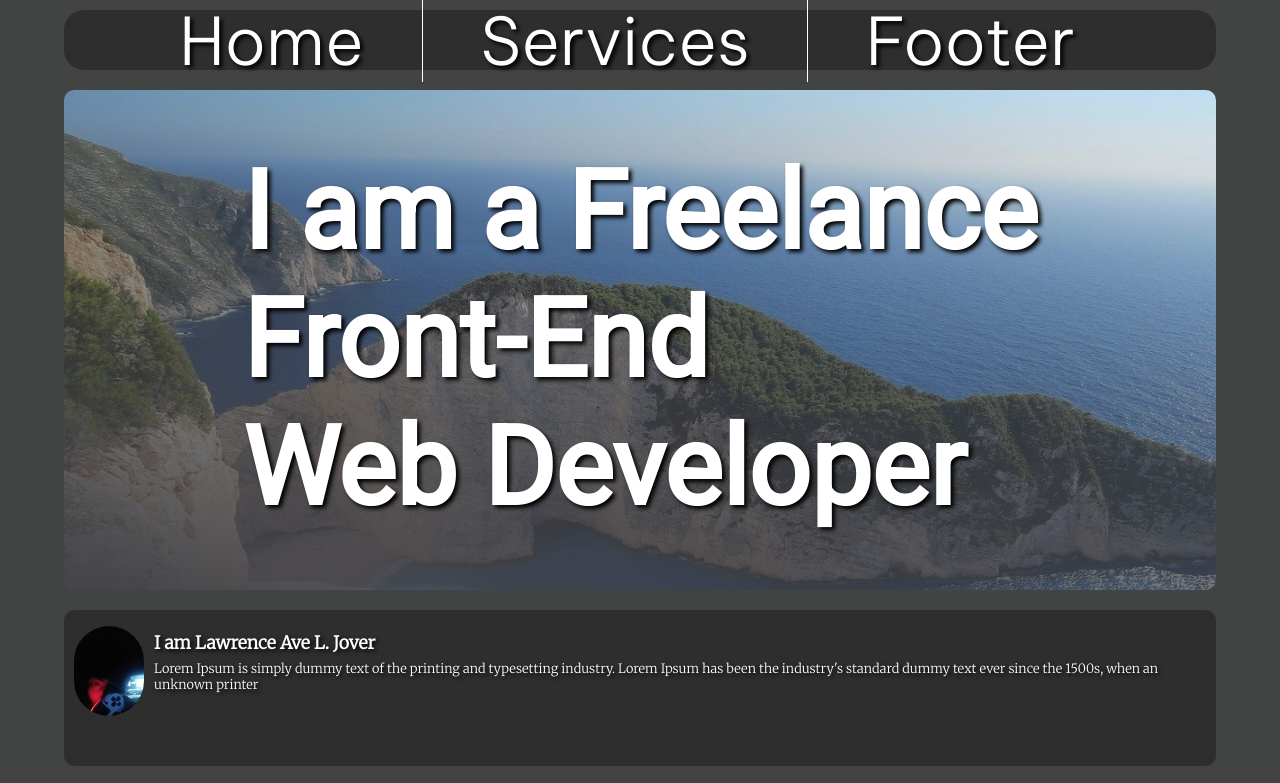
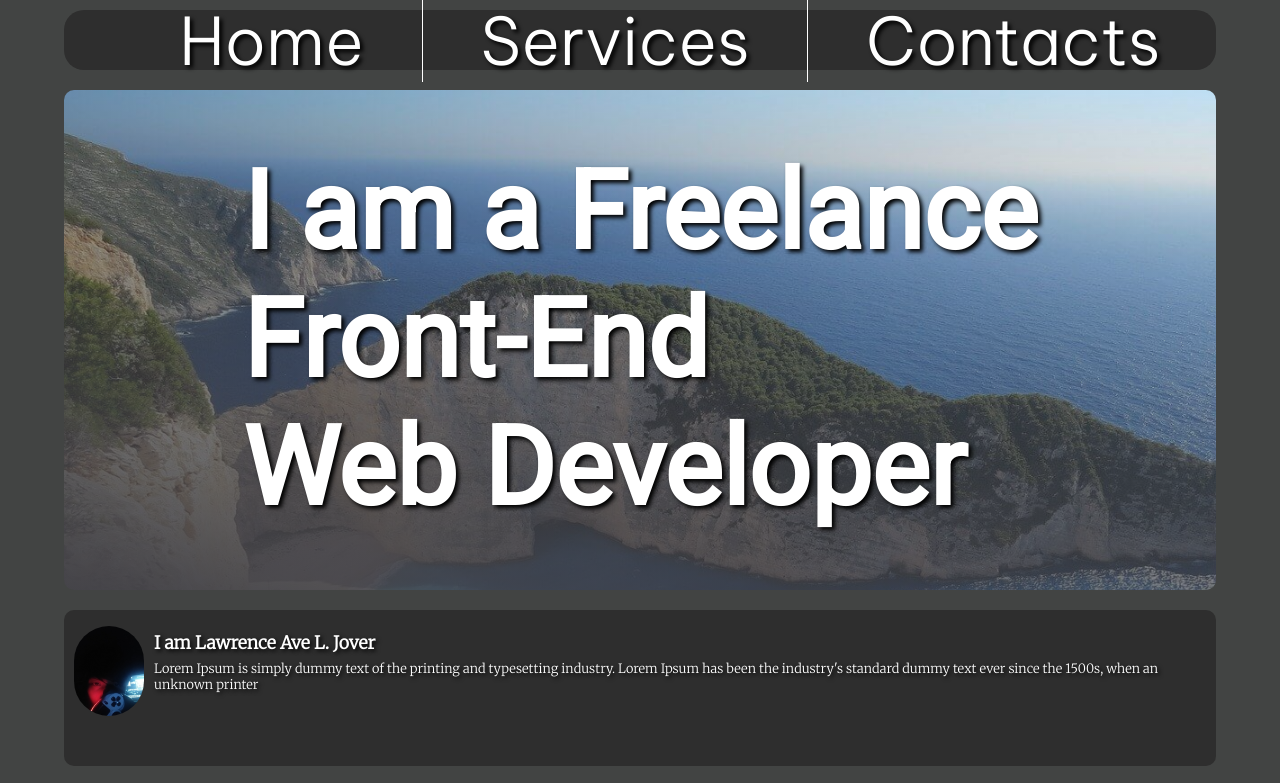
Before and after one commit to kamote-man/something, a plain HTML site: page index.html in a window 1280 px wide. Shown: the top 783 px of the page. Drawn offline with Linux system fonts and the light colour scheme.

Commit message:
Commit changes

```diff
--- a/index.html
+++ b/index.html
@@ -26,7 +26,7 @@
   <ul>
     <li><a href="index.html">Home</a></li>
     <li><a href="index.html#services">Services</a></li>
-    <li><a href="index.html#footer">Footer</a></li>
+    <li><a href="index.html#footer">Contacts</a></li>
   </ul>
 </nav>
 <main>
```
